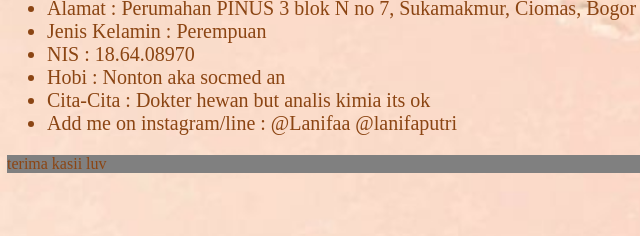
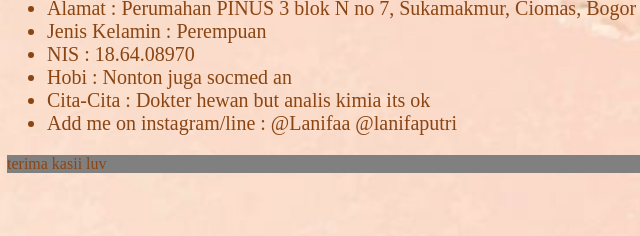
Before and after one commit to lanifa/lanifa.github.io, a plain HTML site: page index.html in a window 1280 px wide. Shown: the part 476-712 px from the top of the page, 1-641 px from the left. Drawn offline with Linux system fonts and the light colour scheme.

Commit message:
Update index.html

```diff
--- a/index.html
+++ b/index.html
@@ -22,7 +22,7 @@
 	<li>Alamat 			: Perumahan PINUS 3 blok N no 7, Sukamakmur, Ciomas, Bogor</li>
 	<li>Jenis Kelamin 		: Perempuan</li>
 	<li>NIS 			: 18.64.08970</li>
-	<li>Hobi 			: Nonton aka socmed an</li>
+	<li>Hobi 			: Nonton juga socmed an</li>
 	<li>Cita-Cita 			: Dokter hewan but analis kimia its ok</li>
 	<li>Add me on instagram/line	: @Lanifaa @lanifaputri</li>
 </ul>
```
